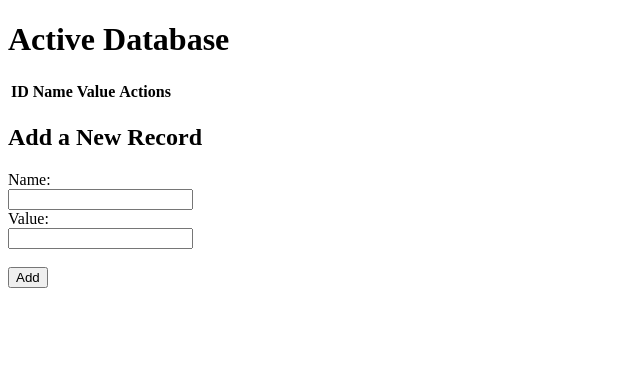
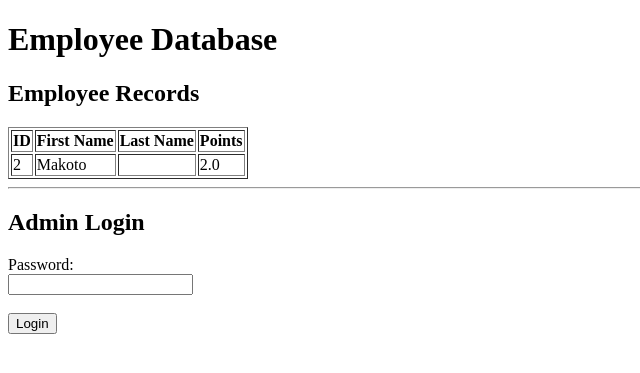
Before and after one commit to Aidan-Phan/testSQLit, a Flask app: page / in a window 1280 px wide. Shown: the top 373 px of the page, without its empty margins (0-640 px from the left). Run offline with Flask 3, Linux system fonts and the light colour scheme; data comes from the database, SQL or seed files in the repository; both versions use the stored data as it was after the commit; data that the repository does not hold is empty; parts of the project's set-up code (start-up, migrations or seed data) failed here and were passed over.

Commit message:
chatgpt version

```diff
--- a/app.py
+++ b/app.py
@@ -1,56 +1,117 @@
-from flask import Flask, render_template, request, redirect
+from flask import Flask, render_template, request, session, redirect, url_for
 import sqlite3
-import sqlite_demo
+# CREATED BY CHATPGT
+app = Flask(__name__)
+app.secret_key = 'your_secret_key'  # Replace with a strong, random secret key
 
-app = Flask(__name__)
+# Database configuration
+DATABASE = 'employees.db'
 
-# Database setup
-DATABASE = 'employee.db'
+# Admin password
+PASSWORD = "LUNA"
 
-
+# Function to execute SQL queries
 def execute_query(query, args=(), fetch=False):
     with sqlite3.connect(DATABASE) as conn:
         cursor = conn.cursor()
         cursor.execute(query, args)
-        conn.commit()
         if fetch:
             return cursor.fetchall()
+        conn.commit()
 
+# Create the "employees" table if it doesn't exist
+def init_db():
+    execute_query('''
+        CREATE TABLE IF NOT EXISTS employees (
+            id INTEGER PRIMARY KEY AUTOINCREMENT,
+            first TEXT NOT NULL,
+            last TEXT NOT NULL,
+            pay INTEGER NOT NULL
+        )
+    ''')
 
-# Routes
+# Route to display the table (always accessible)
+@app.route('/')
+def index():
+    # Fetch all records from the "employees" table
+    records = execute_query('SELECT * FROM employees', fetch=True)
+    is_authenticated = session.get('authenticated', False)
+    return render_template('website.html', records=records, is_authenticated=is_authenticated)
 
-@app.route('/')
-def home():
-    return index()
+# Route for login
+@app.route('/login', methods=['POST'])
+def login():
+    password = request.form['password']
+    if password == PASSWORD:
+        session['authenticated'] = True
+    return redirect(url_for('index'))
 
-def index():
-    return render_template('website.html')
+# Route to handle adding an employee (requires authentication)
+@app.route('/add', methods=['POST'])
+def add_employee():
+    if not session.get('authenticated'):
+        return "Unauthorized: Login required", 403
+
+    # Get form data
+    first = request.form['first']
+    last = request.form['last']
+    value = request.form['value']
+
+    # Insert data into the database
+    execute_query('INSERT INTO employees (first, last, pay) VALUES (?, ?, ?)', (first, last, value))
+
+    return redirect(url_for('index'))
+
+# Route to handle removing an employee (requires authentication)
+@app.route('/remove', methods=['POST'])
+def remove_employee():
+    if not session.get('authenticated'):
+        return "Unauthorized: Login required", 403
+
+    # Get employee ID
+    emp_id = request.form['id']
+
+    # Remove the employee from the database
+    execute_query('DELETE FROM employees WHERE id = ?', (emp_id,))
+
+    return redirect(url_for('index'))
+
+# Route to increase pay by 1 (requires authentication)
+@app.route('/increase', methods=['POST'])
+def increase_pay():
+    if not session.get('authenticated'):
+        return "Unauthorized: Login required", 403
+
+    # Get employee ID
+    emp_id = request.form['id']
+
+    # Increase pay
+    execute_query('UPDATE employees SET pay = pay + 1 WHERE id = ?', (emp_id,))
+
+    return redirect(url_for('index'))
+
+# Route to decrease pay by 1 (requires authentication)
+@app.route('/decrease', methods=['POST'])
+def decrease_pay():
+    if not session.get('authenticated'):
+        return "Unauthorized: Login required", 403
+
+    # Get employee ID
+    emp_id = request.form['id']
+
+    # Decrease pay
+    execute_query('UPDATE employees SET pay = pay - 1 WHERE id = ?', (emp_id,))
+
+    return redirect(url_for('index'))
+
+# Route to logout
+@app.route('/logout')
+def logout():
+    session.pop('authenticated', None)
+    return redirect(url_for('index'))
 
 if __name__ == '__main__':
+    # Initialize the database
+    init_db()
+    # Run the Flask app
     app.run(debug=True)
-
-
-
-@app.route('/')
-def index():
-    # Fetch data from the database
-    records = execute_query('SELECT * FROM your_table', fetch=True)
-    return render_template('website.html', records=records)
-
-
-@app.route('/add', methods=['POST'])
-def add_record():
-    # Add a new record to the database
-    # name = request.form['name']
-    first = request.form['first']
-    last = request.form['last']
-    pay = request.form['pay']
-    execute_query('INSERT INTO your_table (name, value) VALUES (?, ?)', (first, last, pay))
-    return redirect('/')
-
-
-@app.route('/delete/<int:record_id>')
-def delete_record(record_id):
-    # Delete a record from the database
-    execute_query('DELETE FROM your_table WHERE id = ?', (record_id,))
-    return redirect('/')
--- a/templates/website.html
+++ b/templates/website.html
@@ -1,37 +1,85 @@
 <!DOCTYPE html>
-<html>
+<!-- CREATED BY CHATGPT -->
+<html lang="en">
 <head>
-    <title>Simple Website</title>
+    <meta charset="UTF-8">
+    <meta name="viewport" content="width=device-width, initial-scale=1.0">
+    <title>Employee Database</title>
 </head>
 <body>
-    <h1>Active Database</h1>
+    <h1>Employee Database</h1>
 
-    <!-- Display Records -->
-    <table>
+    <!-- Table to Display Records -->
+    <h2>Employee Records</h2>
+    <table border="1">
         <tr>
             <th>ID</th>
-            <th>Name</th>
-            <th>Value</th>
+            <th>First Name</th>
+            <th>Last Name</th>
+            <th>Points</th>
+            {% if is_authenticated %}
             <th>Actions</th>
+            {% endif %}
         </tr>
         {% for record in records %}
         <tr>
             <td>{{ record[0] }}</td>
             <td>{{ record[1] }}</td>
             <td>{{ record[2] }}</td>
-            <td><a href="/delete/{{ record[0] }}">Delete</a></td>
+            <td>{{ record[3] }}</td>
+            {% if is_authenticated %}
+            <td>
+                <!-- Remove Button -->
+                <form method="post" action="/remove" style="display:inline;">
+                    <input type="hidden" name="id" value="{{ record[0] }}">
+                    <button type="submit">Remove</button>
+                </form>
+
+                <!-- Increase Value Button -->
+                <form method="post" action="/increase" style="display:inline;">
+                    <input type="hidden" name="id" value="{{ record[0] }}">
+                    <button type="submit">Increase</button>
+                </form>
+
+                <!-- Decrease Value Button -->
+                <form method="post" action="/decrease" style="display:inline;">
+                    <input type="hidden" name="id" value="{{ record[0] }}">
+                    <button type="submit">Decrease</button>
+                </form>
+            </td>
+            {% endif %}
         </tr>
         {% endfor %}
     </table>
 
-    <!-- Form to Add Records -->
-    <h2>Add a New Record</h2>
-    <form method="post" action="/add">
-        <label>Name:</label><br>
-        <input type="text" name="name"><br>
-        <label>Value:</label><br>
-        <input type="text" name="value"><br><br>
-        <input type="submit" value="Add">
+    <hr>
+
+    {% if is_authenticated %}
+    <!-- Form to Add Data -->
+    <h2>Insert Employee</h2>
+    <form id="employee-form" method="post" action="/add">
+        <label for="first">First Name:</label><br>
+        <input type="text" id="first" name="first" required><br><br>
+
+        <label for="last">Last Name:</label><br>
+        <input type="text" id="last" name="last" required><br><br>
+
+        <label for="value">Points:</label><br>
+        <input type="number" id="value" name="value" required><br><br>
+
+        <button type="submit">Add Player</button>
     </form>
+    <form method="get" action="/logout">
+        <button type="submit">Logout</button>
+    </form>
+    {% else %}
+    <!-- Login Form -->
+    <h2>Admin Login</h2>
+    <form method="post" action="/login">
+        <label for="password">Password:</label><br>
+        <input type="password" id="password" name="password" required><br><br>
+        <button type="submit">Login</button>
+    </form>
+    {% endif %}
 </body>
 </html>
```
Also changed, not shown: sqlite_demo.py (+4 -3 lines), employees.db (added).
